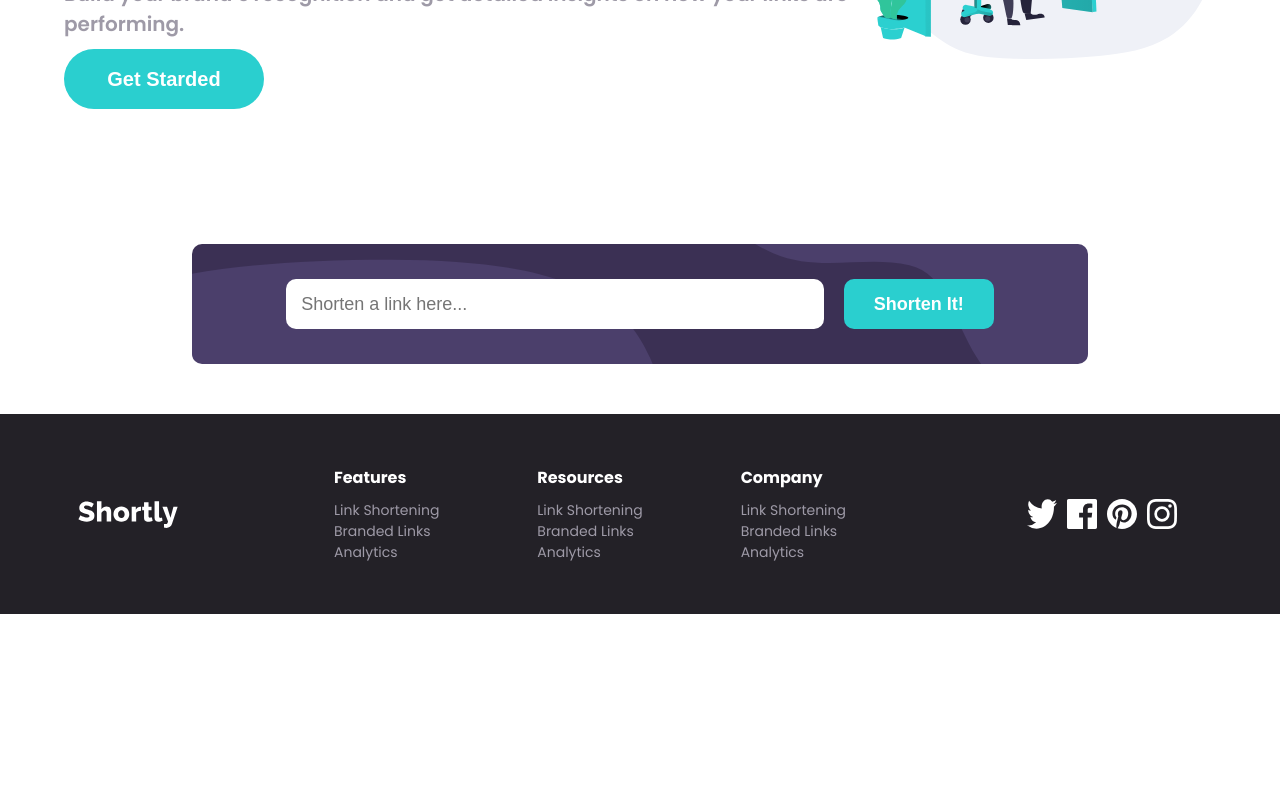
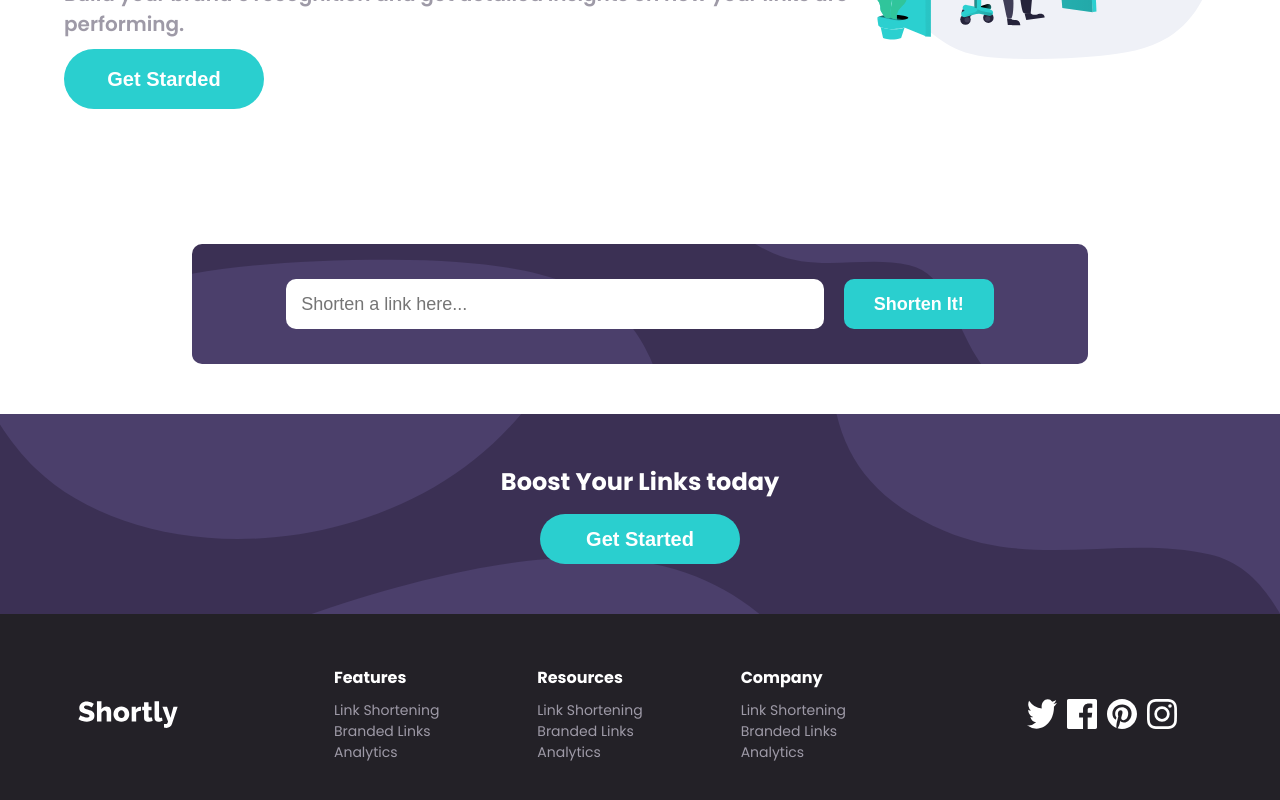
Before and after one commit to EduardoVieirat/url-shortening-froentMentor, a Next.js app: page / in a window 1280 px wide. Shown: the part 406-1206 px from the top of the page. Before the commit the page ends 1020 px from the top, so only its background shows below. Built offline with nearby package versions, Linux system fonts and the light colour scheme.

Commit message:
feat: boost section created

```diff
--- a/src/app/page.js
+++ b/src/app/page.js
@@ -6,6 +6,7 @@ import "./style.css";
 import { useState } from "react";
 import api from "@/api/api";
 import FooterBar from "@/components/footerBar";
+import BoostSection from "@/components/BoostSection/boostSection";
 
 export default function Home() {
   const [urlToShort, setUrlToShort] = useState("");
@@ -59,9 +60,10 @@ export default function Home() {
 
       <section></section>
 
-      <section className="boost-section"></section>
-
-      <FooterBar/>
+      <div className="bottom-section">
+        <BoostSection />
+        <FooterBar />
+      </div>
     </main>
   );
 }
--- a/src/app/style.css
+++ b/src/app/style.css
@@ -8,6 +8,10 @@
   min-width: 100vw;
 }
 
+.bottom-section {
+  width: 100%;
+}
+
 @media (max-width: 540px) {
   .main {
     width: 100%;
--- /dev/null
+++ b/src/components/BoostSection/boostSection.js
@@ -0,0 +1,10 @@
+import "./style.css";
+
+export default function BoostSection() {
+  return (
+    <section className="boost-section">
+      <h1>Boost Your Links today</h1>
+      <button>Get Started</button>
+    </section>
+  );
+}
--- /dev/null
+++ b/src/components/BoostSection/style.css
@@ -0,0 +1,28 @@
+.boost-section {
+  width: 100%;
+  height: 20rem;
+
+  display: flex;
+  align-items: center;
+  justify-content: center;
+  flex-direction: column;
+
+  gap: 1.5rem;
+  background-image: url("../../assets/bg-boost-desktop.svg");
+  color: #fff;
+  background-color: #3b3054;
+}
+
+.boost-section button {
+  background-color: var(--btn-bg-color-hover);
+
+  width: 20rem;
+  height: 5rem;
+
+  border: none;
+  border-radius: 4rem;
+
+  font-size: clamp(1rem, 4vw, 2rem);
+  font-weight: 700;
+  color: #fff;
+}
```
